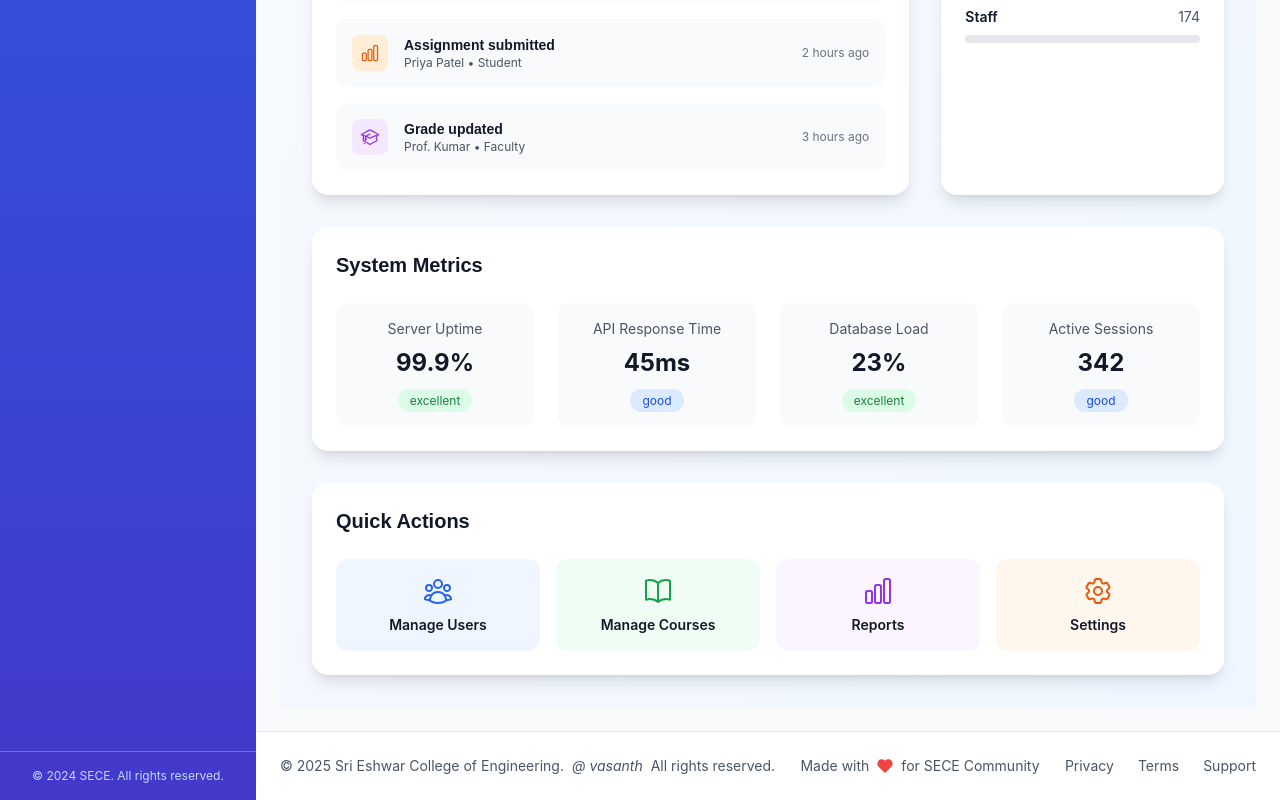
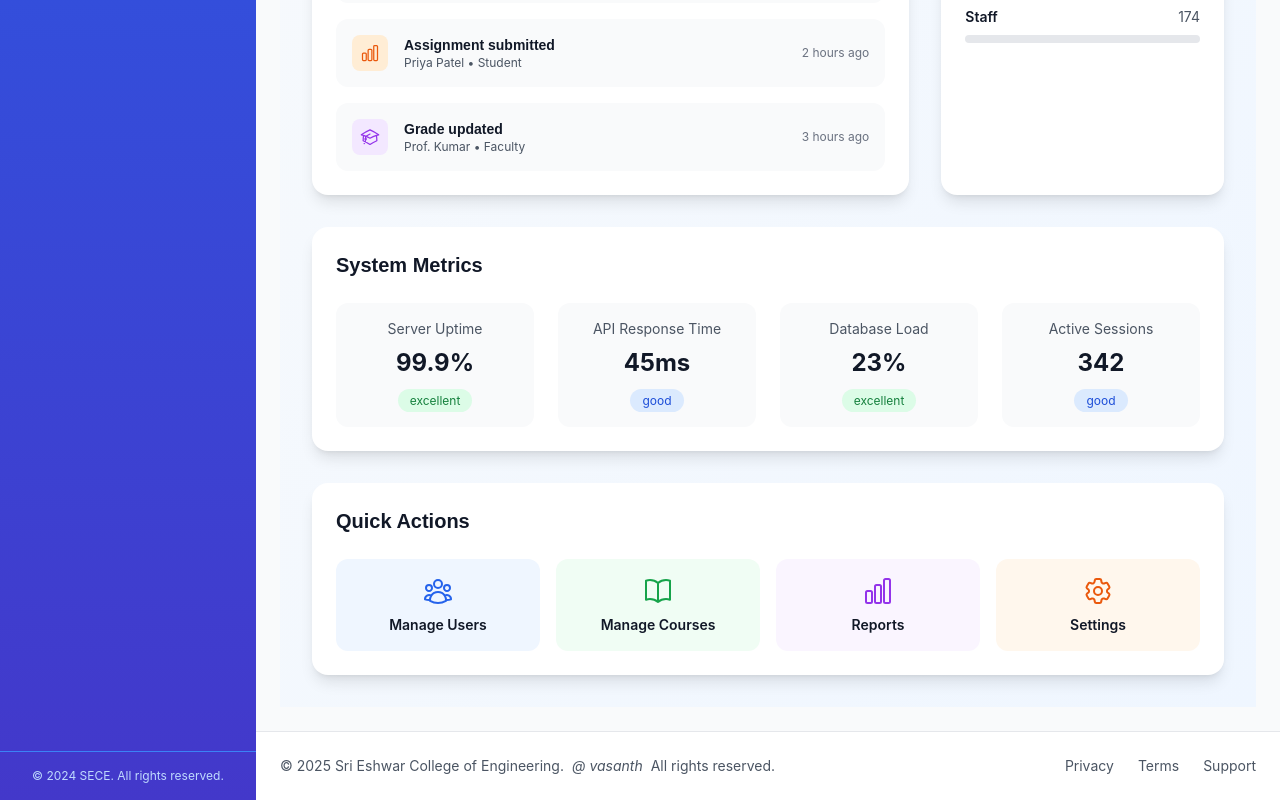
Before and after one commit to Vasanth117/coursemanagement, a React (Create React App) app in the folder frontend/: page /admin/dashboard in a window 1280 px wide. Shown: the part 755-1555 px from the top of the page. Built offline with nearby package versions, Linux system fonts and the light colour scheme; no server answers; sample sign-in values are in the browser's storage; the HTML template or start-up script is replaced by a standard one.

Commit message:
adding the buutons

```diff
--- a/frontend/src/components/layout/Footer/Footer.jsx
+++ b/frontend/src/components/layout/Footer/Footer.jsx
@@ -12,11 +12,7 @@
             <span className="hidden md:inline">All rights reserved.</span>
           </div>
 
-          <div className="flex items-center space-x-2 text-sm text-gray-600">
-            <span>Made with</span>
-            <FiHeart className="w-4 h-4 text-red-500 fill-current" />
-            <span>for SECE Community</span>
-          </div>
+
 
           <div className="flex items-center space-x-6 text-sm">
             <a href="#" className="text-gray-600 hover:text-blue-600 transition-colors">Privacy</a>
```
